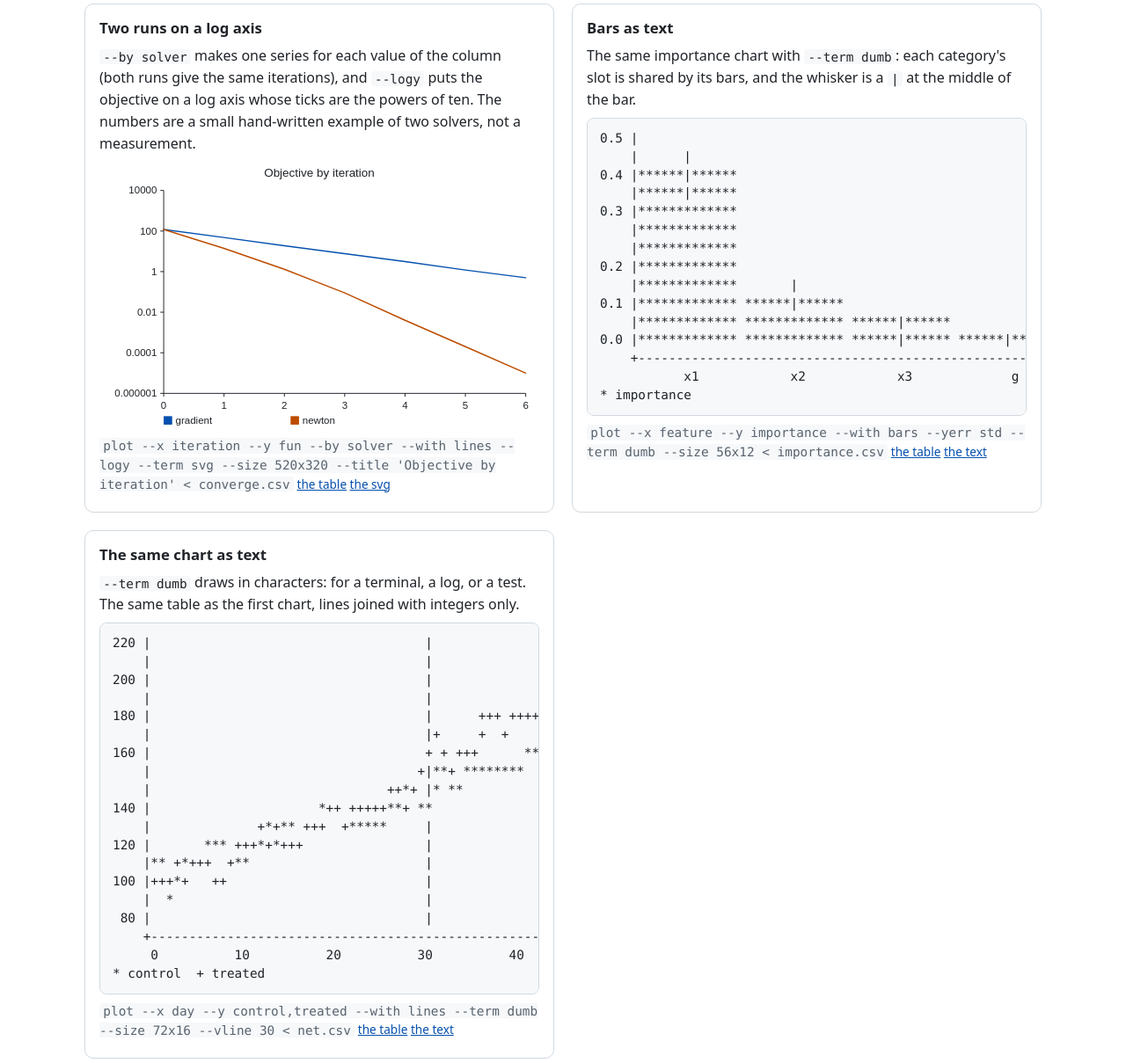
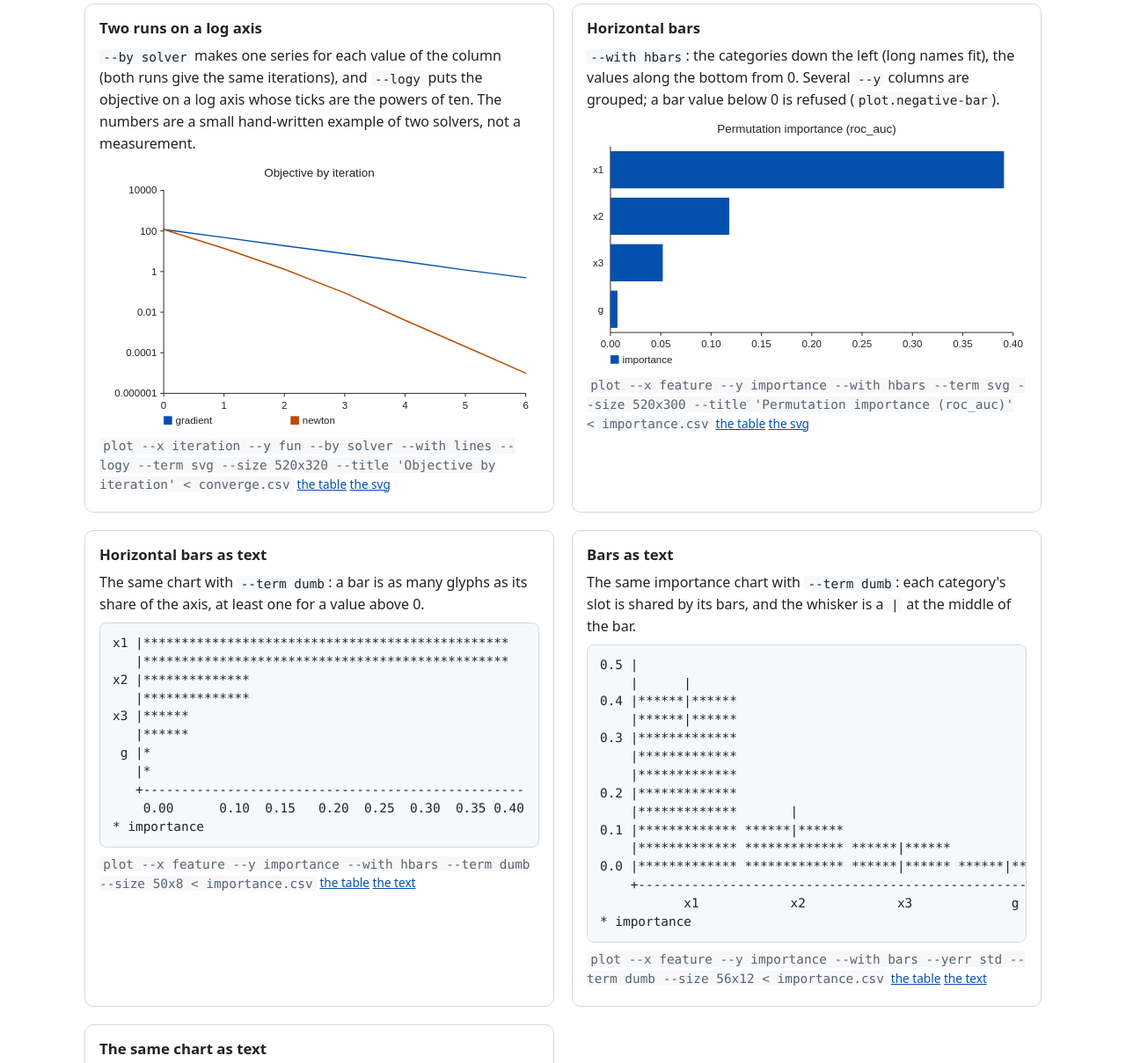
Before and after one commit to alpibrusl/cancho-plot, a plain HTML site: page site/index.html in a window 1280 px wide. Shown: the part 6570-7779 px from the top of the page at 88% size. Drawn offline with Linux system fonts and the light colour scheme.

Commit message:
plot: horizontal bars (--with hbars), dumb and svg; 41 of 47 mutants killed, 6 equivalent
Co-Authored-By: Claude Sonnet 5.5 <noreply@anthropic.com>

```diff
--- a/site/index.html
+++ b/site/index.html
@@ -887,6 +887,65 @@ min 0.05847881882164951  max 0.7274500944994768
 </div>
 <p class="cmd"><code>plot --x iteration --y fun --by solver --with lines --logy --term svg --size 520x320 --title 'Objective by iteration' &lt; converge.csv</code> <a href="data/converge.csv">the table</a> <a href="gallery/logby.svg">the svg</a></p>
 </figure>
+<figure id="hbars">
+<h3>Horizontal bars</h3>
+<p><code>--with hbars</code>: the categories down the left (long names fit), the values along the bottom from 0. Several <code>--y</code> columns are grouped; a bar value below 0 is refused (<code>plot.negative-bar</code>).</p>
+<div class="chart"><svg xmlns="http://www.w3.org/2000/svg" viewBox="0 0 520 300" width="520" height="300" role="img" aria-label="Permutation importance (roc_auc): 1 series, 4 categories, horizontal bars">
+<g fill="none" stroke="currentColor" stroke-width="1">
+<path d="M 28 36 V 256 H 504"/>
+<path d="M 28 256 v4"/>
+<path d="M 87.5 256 v4"/>
+<path d="M 147 256 v4"/>
+<path d="M 206.5 256 v4"/>
+<path d="M 266 256 v4"/>
+<path d="M 325.5 256 v4"/>
+<path d="M 385 256 v4"/>
+<path d="M 444.5 256 v4"/>
+<path d="M 504 256 v4"/>
+</g>
+<g font-family="sans-serif" font-size="12" fill="currentColor">
+<text x="260" y="20" text-anchor="middle" font-size="14">Permutation importance (roc_auc)</text>
+<text x="20" y="67.5" text-anchor="end">x1</text>
+<text x="20" y="122.5" text-anchor="end">x2</text>
+<text x="20" y="177.5" text-anchor="end">x3</text>
+<text x="20" y="232.5" text-anchor="end">g</text>
+<text x="28" y="274" text-anchor="middle">0.00</text>
+<text x="87.5" y="274" text-anchor="middle">0.05</text>
+<text x="147" y="274" text-anchor="middle">0.10</text>
+<text x="206.5" y="274" text-anchor="middle">0.15</text>
+<text x="266" y="274" text-anchor="middle">0.20</text>
+<text x="325.5" y="274" text-anchor="middle">0.25</text>
+<text x="385" y="274" text-anchor="middle">0.30</text>
+<text x="444.5" y="274" text-anchor="middle">0.35</text>
+<text x="504" y="274" text-anchor="middle">0.40</text>
+<text x="42" y="292">importance</text>
+</g>
+<rect x="28" y="41.5" width="465.29" height="44" fill="var(--series-1, #0550ae)"/>
+<rect x="28" y="96.5" width="140.42" height="44" fill="var(--series-1, #0550ae)"/>
+<rect x="28" y="151.5" width="61.88" height="44" fill="var(--series-1, #0550ae)"/>
+<rect x="28" y="206.5" width="8.33" height="44" fill="var(--series-1, #0550ae)"/>
+<rect x="28" y="283" width="10" height="10" fill="var(--series-1, #0550ae)"/>
+</svg>
+</div>
+<p class="cmd"><code>plot --x feature --y importance --with hbars --term svg --size 520x300 --title 'Permutation importance (roc_auc)' &lt; importance.csv</code> <a href="data/importance.csv">the table</a> <a href="gallery/hbars.svg">the svg</a></p>
+</figure>
+<figure id="hbarstext">
+<h3>Horizontal bars as text</h3>
+<p>The same chart with <code>--term dumb</code>: a bar is as many glyphs as its share of the axis, at least one for a value above 0.</p>
+<pre>x1 |************************************************
+   |************************************************
+x2 |**************
+   |**************
+x3 |******
+   |******
+ g |*
+   |*
+   +--------------------------------------------------
+    0.00      0.10  0.15   0.20  0.25  0.30  0.35 0.40
+* importance
+</pre>
+<p class="cmd"><code>plot --x feature --y importance --with hbars --term dumb --size 50x8 &lt; importance.csv</code> <a href="data/importance.csv">the table</a> <a href="gallery/hbarstext.txt">the text</a></p>
+</figure>
 <figure id="barstext">
 <h3>Bars as text</h3>
 <p>The same importance chart with <code>--term dumb</code>: each category's slot is shared by its bars, and the whisker is a <code>|</code> at the middle of the bar.</p>
```
Also changed, not shown: site/gallery/hbars.svg (added), site/gallery/hbarstext.txt (added), 9 other files.
